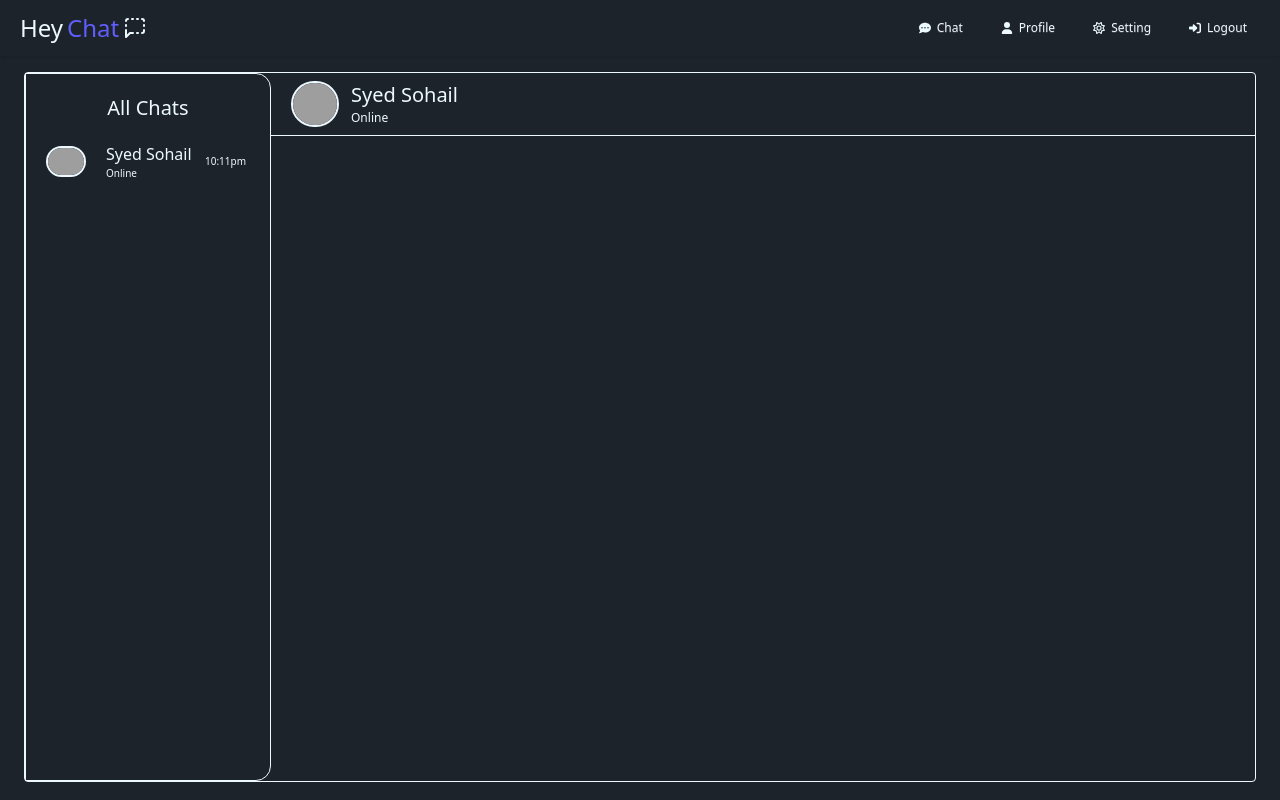
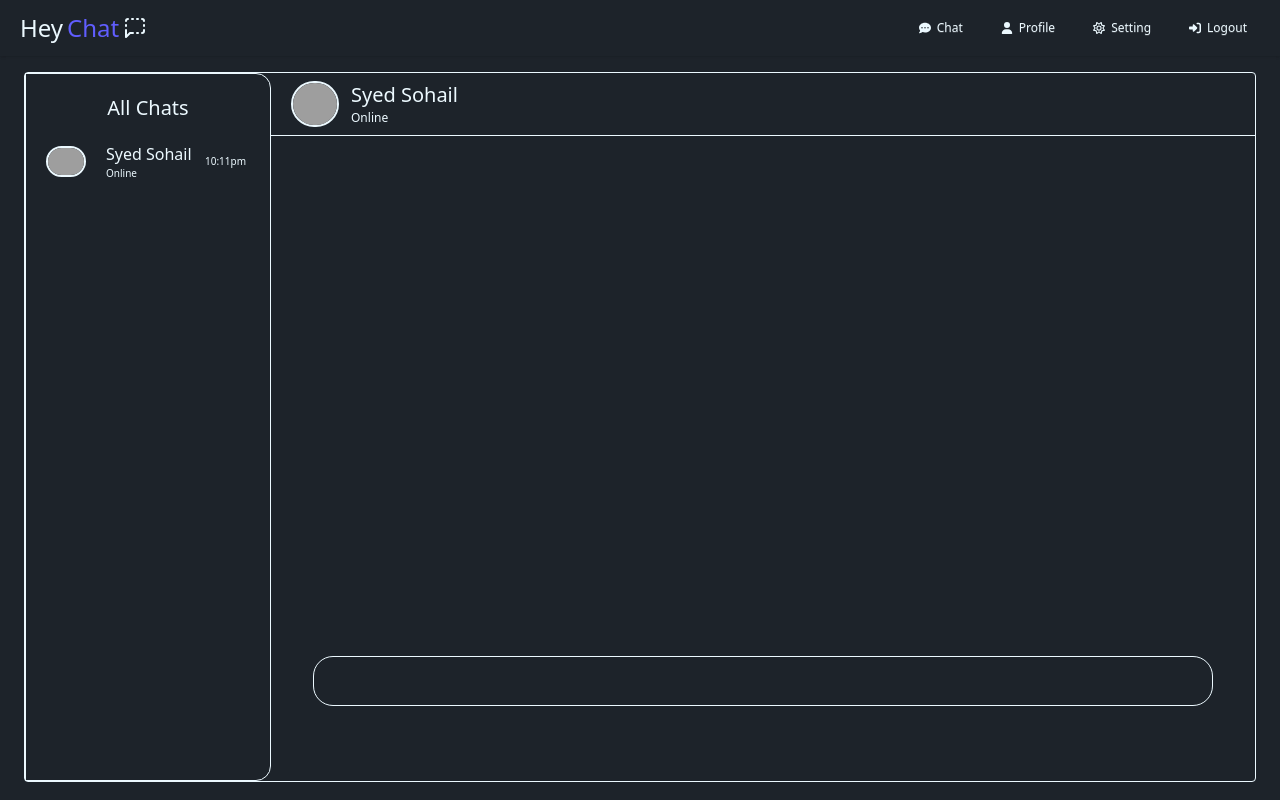
Before and after one commit to SyedSohail786/chat-app, a React (Vite) app in the folder frontend/: page / in a window 1280 px wide. Built offline with nearby package versions, Linux system fonts and the light colour scheme; grey boxes are pictures that could not be loaded; a web font is replaced by a local one.

Commit message:
home page Ui

```diff
--- a/frontend/src/pages/HomePage.jsx
+++ b/frontend/src/pages/HomePage.jsx
@@ -10,7 +10,8 @@ export default function HomePage() {
       {/* chat section, right side */}
 
       <div>
-        <div className="py-2 px-2 border-b  flex">
+        {/* Header Section */}
+        <div className="py-2 px-2 border-b flex">
           <img
                 src="https://img.daisyui.com/images/profile/demo/spiderperson@192.webp"
                 className="w-12 rounded-full mx-3 border-2"
@@ -22,6 +23,15 @@ export default function HomePage() {
               </div>
         </div>
 
+        {/* Chat Section */}
+        <div className="h-130 ">
+
+        </div>
+
+        {/* Chat Input Section */}
+        <div className="max-w-[900px] border py-6 mx-auto rounded-[20px]">
+
+        </div>
 
 
 
```
